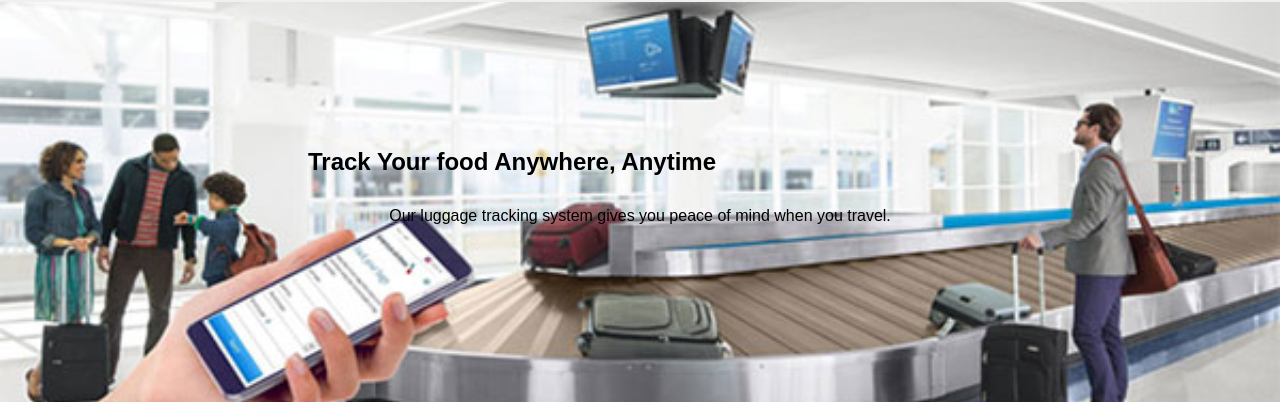
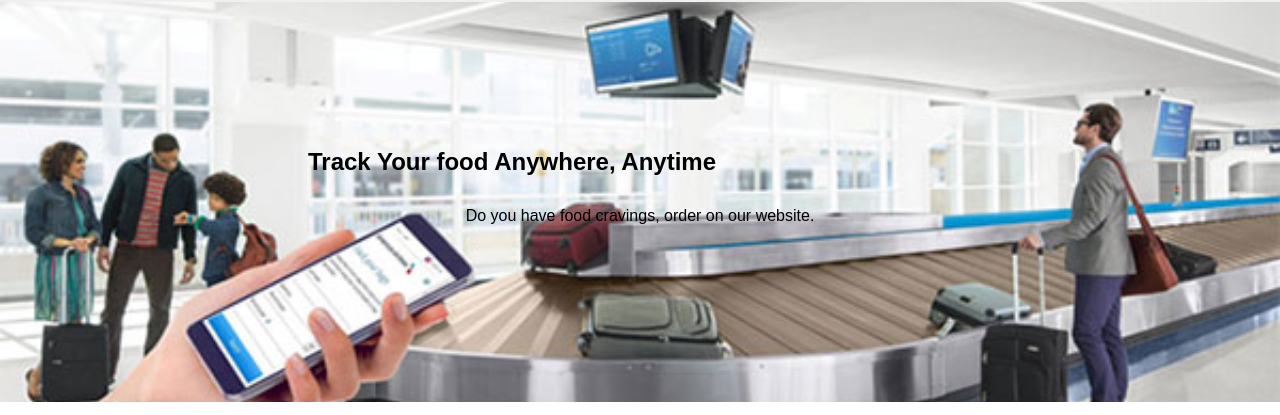
Before and after one commit to RongalaMahesh/projectgroup8, a Flask app: page / in a window 1280 px wide; the page is wider, and only the part inside the window is pictured. Shown: the part 38-453 px from the top of that part. Run offline with Flask 3, Linux system fonts and the light colour scheme.

Commit message:
new commit

```diff
--- a/templates/home.html
+++ b/templates/home.html
@@ -3,7 +3,7 @@
 <head>
     <meta charset="UTF-8">
     <meta name="viewport" content="width=device-width, initial-scale=1.0">
-    <title>Luggage Tracking System - Home</title>
+    <title>Food Order System - Home</title>
     <link rel="stylesheet" href="{{ url_for('static', filename='home.css') }}">
 </head>
 <body>
@@ -20,7 +20,7 @@
     <main>
         <section class="hero">
             <h1>Track Your food Anywhere, Anytime</h1>
-            <p>Our luggage tracking system gives you peace of mind when you travel.</p>
+            <p>Do you have food cravings,  order on our website.</p>
             <img src="{{ url_for('static', filename='home1.jpg') }}" alt="Person traveling with luggage">
         </section>
         <section class="benefits">
```
